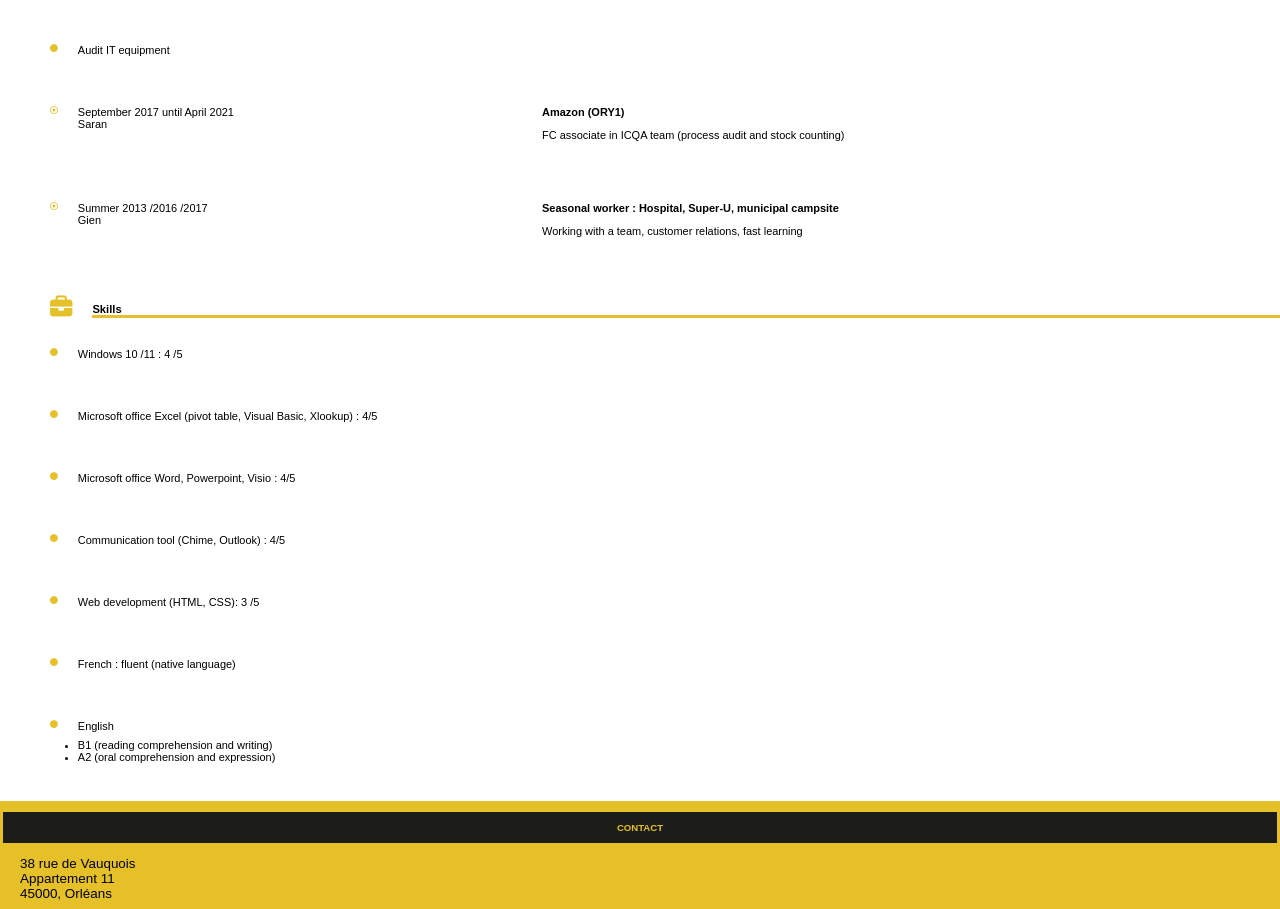
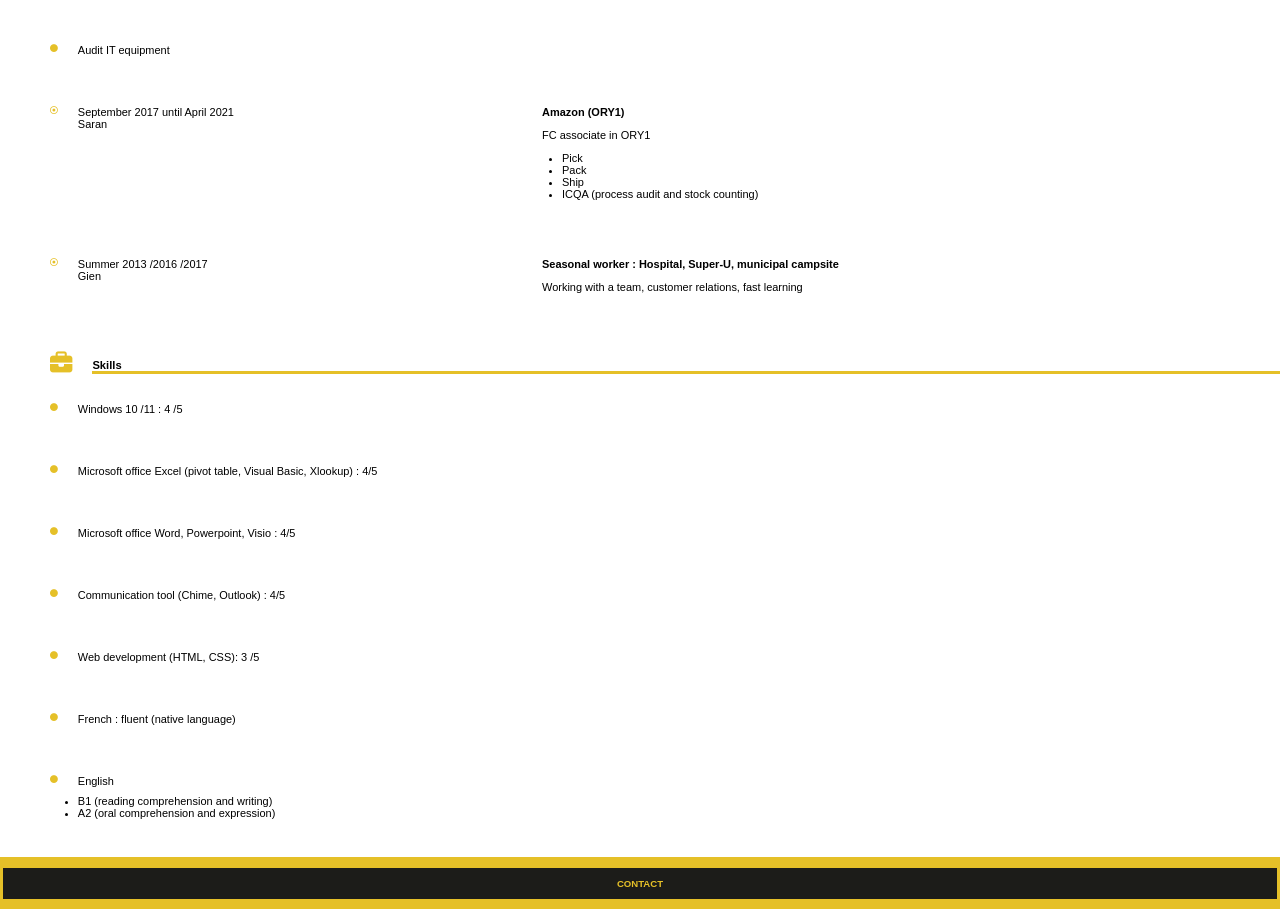
Before and after one commit to Gotane/CV-SECEMBER-YOANN-VENDORFLEX, a plain HTML site: page index.html in a window 1280 px wide. Shown: the part 1000-1909 px from the top of the page. Drawn offline with Linux system fonts and the light colour scheme.

Commit message:
Add files via upload
Modf ORY1

```diff
--- a/index.html
+++ b/index.html
@@ -230,7 +230,16 @@
 
                         <div class="contenu">
                             <p><strong>Amazon (ORY1)</strong></p>
-                            <p>FC associate in ICQA team (process audit and stock counting) </p>
+                            <p>FC associate in ORY1  </p>
+                            <ul>
+                                    <li>Pick</li>
+
+                                    <li>Pack</li>
+
+                                    <li>Ship</li>
+
+                                    <li>ICQA (process audit and stock counting)</li>
+                                </ul>
                         </div>
                     </article>
                     <article>
```
